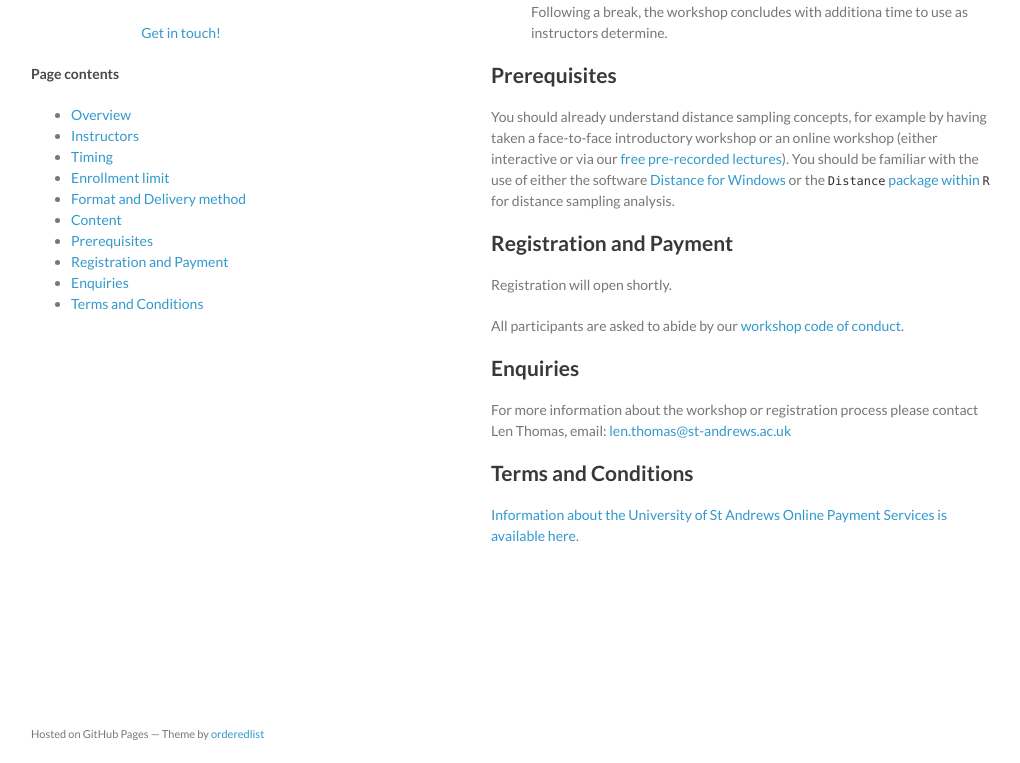
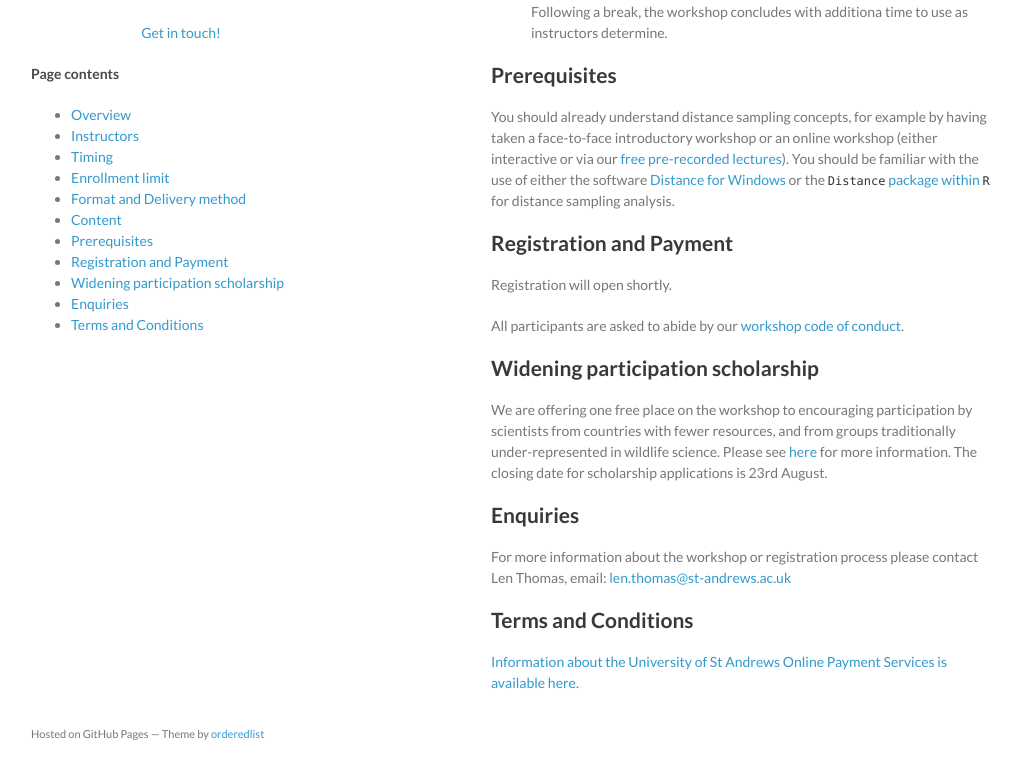
Before and after one commit to distanceworkshops/distanceworkshops.github.io, a Jekyll site: the page built from ctds-sept2022.md, in a window 1280 px wide and 900 px high, scrolled down 1787 px, cut to the strip 137-900 px from the top of the window. Shown: the whole strip, without its empty margins (129-1149 px from the left). Built offline with Jekyll 4.4.1, drawn with Linux system fonts in a browser that asks for light colours.

Commit message:
Update workshop price & add widening participation

```diff
--- a/ctds-sept2022.md
+++ b/ctds-sept2022.md
@@ -51,9 +51,13 @@ You should already understand distance sampling concepts, for example by having
 
 Registration will open shortly.
 
-<!-- The Registration Fee is 270GBP.  Registration is now open via the [Univ of St Andrews Online Shop](https://onlineshop.st-andrews.ac.uk/conferences-and-events/events/creem/online-workshop-analysis-of-camera-trap-data-with-distance-sampling-21st-25th-march-2022). Registration deadline is 11 February 2022.-->
+<!-- The Registration Fee is 300GBP.  Registration is now open via the [Univ of St Andrews Online Shop](https://onlineshop.st-andrews.ac.uk/conferences-and-events/events/creem/online-workshop-analysis-of-camera-trap-data-with-distance-sampling-21st-25th-march-2022). Registration deadline is 9th September 2022.-->
 
 All participants are asked to abide by our [workshop code of conduct](code-of-conduct).
+
+## Widening participation scholarship
+
+We are offering one free place on the workshop to encouraging participation by scientists from countries with fewer resources, and from groups traditionally under-represented in wildlife science.  Please see [here](widening-participation) for more information.  The closing date for scholarship applications is 23rd August.
 
 ## Enquiries
 For more information about the workshop or registration process please contact Len Thomas, email: [len.thomas@st-andrews.ac.uk](mailto:len.thomas@st-andrews.ac.uk)
```
